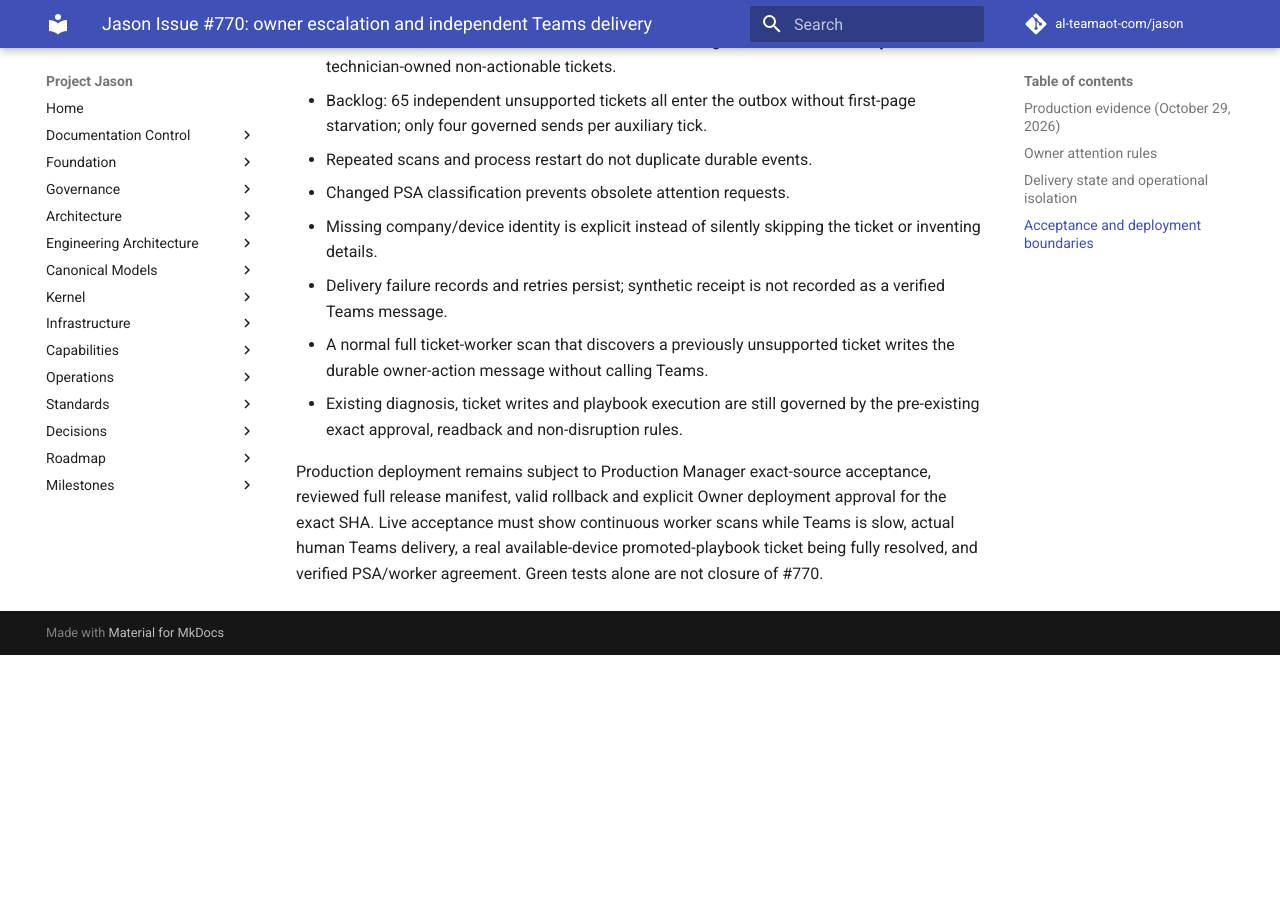
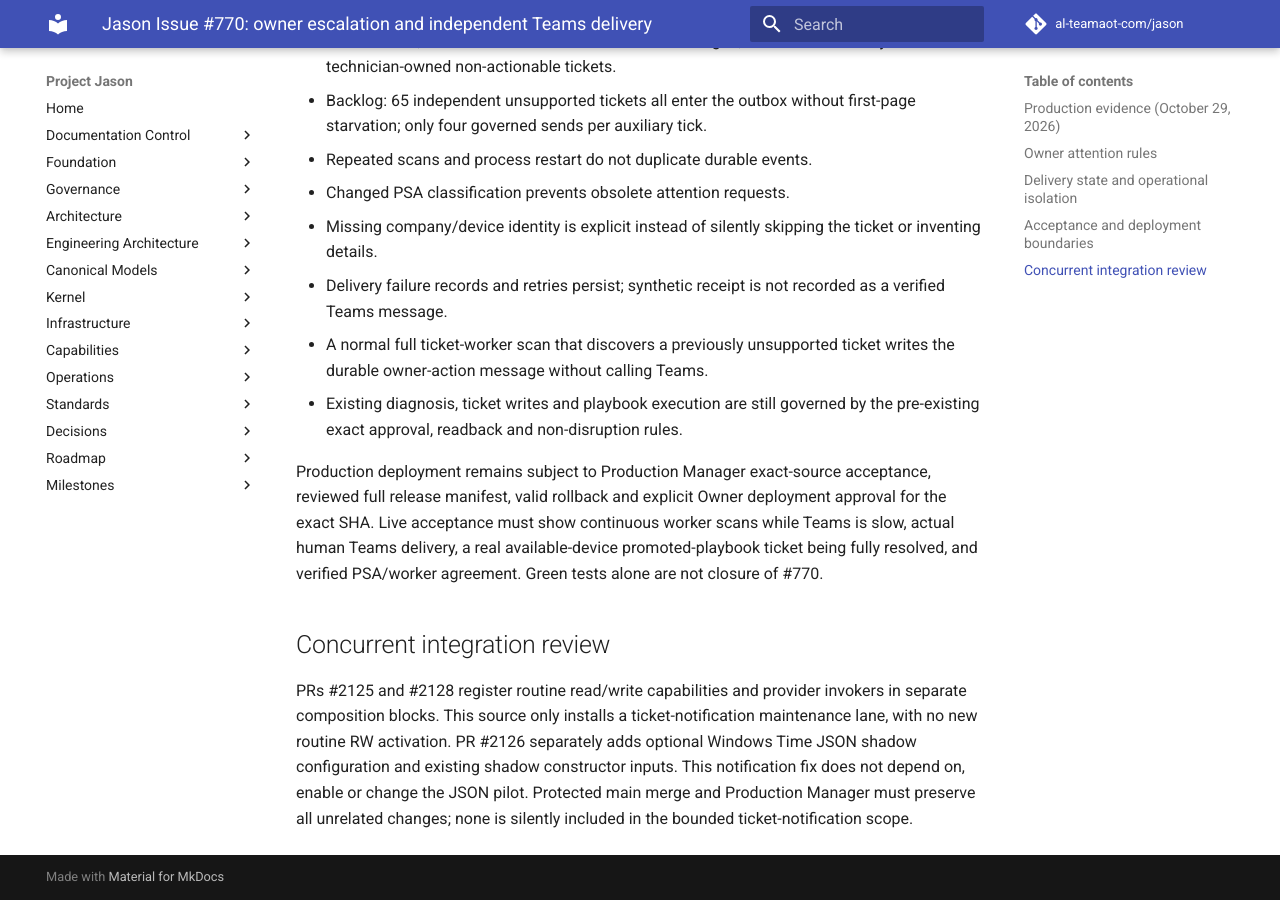
Before and after one commit to al-teamaot-com/jason, an MkDocs documentation site: the page built from docs/operations/Jason-Ticket-Owner-Notification-Isolation-20261029.md, in a window 1280 px wide and 900 px high, scrolled down 1763 px. Built offline with MkDocs 1.6.1 and Material for MkDocs 9.7.7, drawn with Linux system fonts in a browser that asks for light colours; comment, search, counter and statistics services are not loaded; before the commit the page ends 2418 px from its top, so only the background shows below that.

Commit message:
docs: review concurrent routine RW and shadow composition changes

```diff
--- a/docs/operations/Jason-Ticket-Owner-Notification-Isolation-20261029.md
+++ b/docs/operations/Jason-Ticket-Owner-Notification-Isolation-20261029.md
@@ -90,3 +90,14 @@ Owner deployment approval for the exact SHA. Live acceptance must show
 continuous worker scans while Teams is slow, actual human Teams delivery,
 a real available-device promoted-playbook ticket being fully resolved, and
 verified PSA/worker agreement. Green tests alone are not closure of #770.
+
+## Concurrent integration review
+
+PRs #2125 and #2128 register routine read/write capabilities and provider
+invokers in separate composition blocks. This source only installs a
+ticket-notification maintenance lane, with no new routine RW activation.
+PR #2126 separately adds optional Windows Time JSON shadow configuration and
+existing shadow constructor inputs. This notification fix does not depend on,
+enable or change the JSON pilot. Protected main merge and Production Manager
+must preserve all unrelated changes; none is silently included in the
+bounded ticket-notification scope.
```
